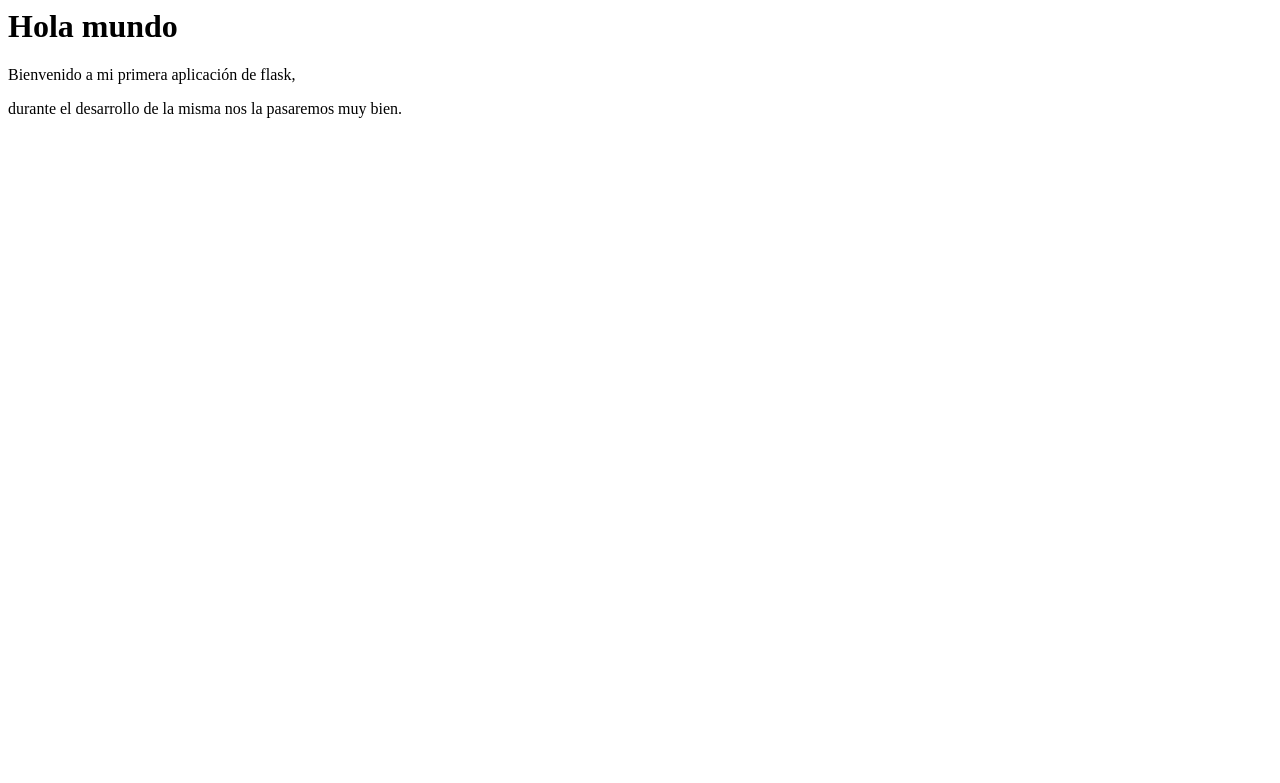
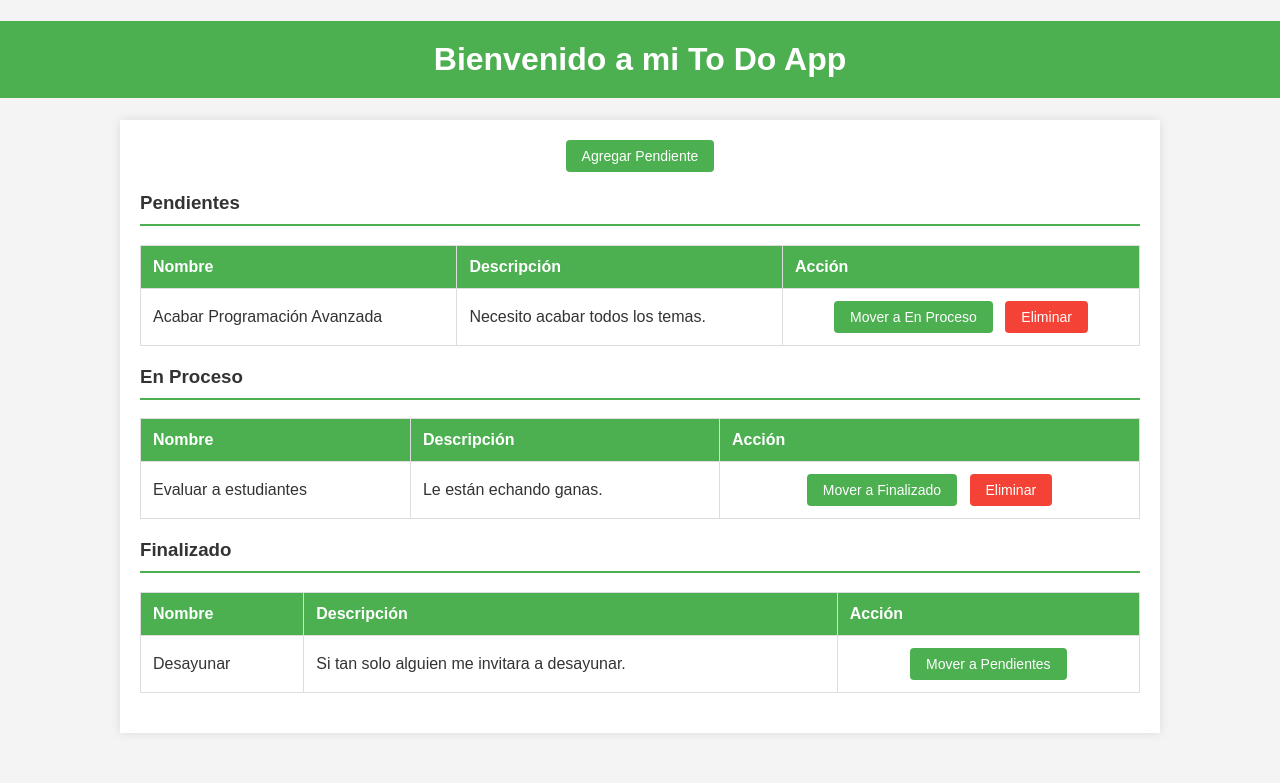
Before and after one commit to Ariff-dev/flask_example, a Flask app: page / in a window 1280 px wide. Shown: the top 783 px of the page. Run offline with Flask 3, Linux system fonts and the light colour scheme.

Commit message:
feat: Home page

```diff
--- a/app/templates/home.html
+++ b/app/templates/home.html
@@ -1,3 +1,168 @@
-<h1>Hola mundo</h1>
-<p>Bienvenido a mi primera aplicación de flask,</p>
-<p>durante el desarrollo de la misma nos la pasaremos muy bien.</p>
+<!DOCTYPE html>
+<html lang="es">
+  <head>
+    <meta charset="UTF-8" />
+    <meta name="viewport" content="width=device-width, initial-scale=1.0" />
+    <title>Mi To Do App</title>
+    <style>
+      body {
+        font-family: Arial, sans-serif;
+        background-color: #f4f4f4;
+        color: #333;
+        margin: 0;
+        padding: 0;
+      }
+
+      h1 {
+        background-color: #4caf50;
+        color: #fff;
+        padding: 20px;
+        text-align: center;
+      }
+
+      .container {
+        max-width: 1000px;
+        margin: 20px auto;
+        padding: 20px;
+        background: #fff;
+        box-shadow: 0 0 10px rgba(0, 0, 0, 0.1);
+      }
+
+      h3 {
+        border-bottom: 2px solid #4caf50;
+        padding-bottom: 10px;
+      }
+
+      .button-container {
+        margin-bottom: 20px;
+        text-align: center;
+      }
+
+      table {
+        width: 100%;
+        border-collapse: collapse;
+        margin-bottom: 20px;
+      }
+
+      th,
+      td {
+        padding: 12px;
+        text-align: left;
+        border: 1px solid #ddd;
+      }
+
+      th {
+        background-color: #4caf50;
+        color: #fff;
+      }
+
+      tr:nth-child(even) {
+        background-color: #f9f9f9;
+      }
+
+      tr:hover {
+        background-color: #f1f1f1;
+      }
+
+      .button-cell {
+        text-align: center;
+      }
+
+      button {
+        background-color: #4caf50;
+        color: white;
+        border: none;
+        padding: 8px 16px;
+        border-radius: 4px;
+        cursor: pointer;
+        font-size: 14px;
+        margin: 0 4px;
+      }
+
+      button:hover {
+        background-color: #45a049;
+      }
+
+      .btn-delete {
+        background-color: #f44336;
+      }
+
+      .btn-delete:hover {
+        background-color: #e53935;
+      }
+    </style>
+  </head>
+  <body>
+    <h1>Bienvenido a mi To Do App</h1>
+    <div class="container">
+      <div class="button-container">
+        <button onclick="alert('Funcionalidad para agregar pendiente');">
+          Agregar Pendiente
+        </button>
+      </div>
+
+      <h3>Pendientes</h3>
+      <table>
+        <thead>
+          <tr>
+            <th>Nombre</th>
+            <th>Descripción</th>
+            <th>Acción</th>
+          </tr>
+        </thead>
+        <tbody>
+          <tr>
+            <td>Acabar Programación Avanzada</td>
+            <td>Necesito acabar todos los temas.</td>
+            <td class="button-cell">
+              <button>Mover a En Proceso</button>
+              <button class="btn-delete">Eliminar</button>
+            </td>
+          </tr>
+        </tbody>
+      </table>
+
+      <h3>En Proceso</h3>
+      <table>
+        <thead>
+          <tr>
+            <th>Nombre</th>
+            <th>Descripción</th>
+            <th>Acción</th>
+          </tr>
+        </thead>
+        <tbody>
+          <tr>
+            <td>Evaluar a estudiantes</td>
+            <td>Le están echando ganas.</td>
+            <td class="button-cell">
+              <button>Mover a Finalizado</button>
+              <button class="btn-delete">Eliminar</button>
+            </td>
+          </tr>
+        </tbody>
+      </table>
+
+      <h3>Finalizado</h3>
+      <table>
+        <thead>
+          <tr>
+            <th>Nombre</th>
+            <th>Descripción</th>
+            <th>Acción</th>
+          </tr>
+        </thead>
+        <tbody>
+          <tr>
+            <td>Desayunar</td>
+            <td>Si tan solo alguien me invitara a desayunar.</td>
+            <td class="button-cell">
+              <button>Mover a Pendientes</button>
+              <!-- No se incluye el botón Eliminar aquí ya que solo se mencionó para Pendientes y En Proceso -->
+            </td>
+          </tr>
+        </tbody>
+      </table>
+    </div>
+  </body>
+</html>
--- a/requirements.txt
+++ b/requirements.txt
@@ -1,7 +1,12 @@
 blinker==1.8.2
+certifi==2024.7.4
+charset-normalizer==3.3.2
 click==8.1.7
 Flask==3.0.3
+idna==3.7
 itsdangerous==2.2.0
 Jinja2==3.1.4
 MarkupSafe==2.1.5
+requests==2.32.3
+urllib3==2.2.2
 Werkzeug==3.0.3
```
